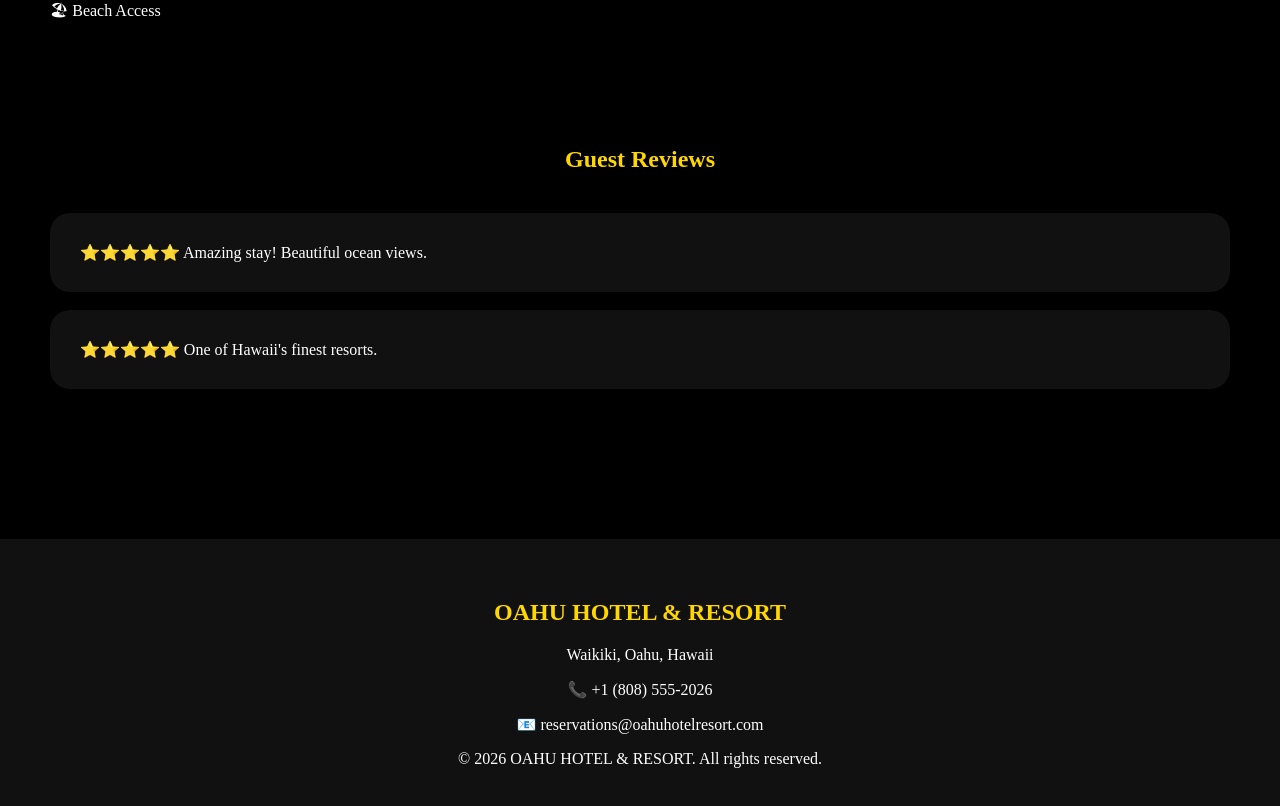
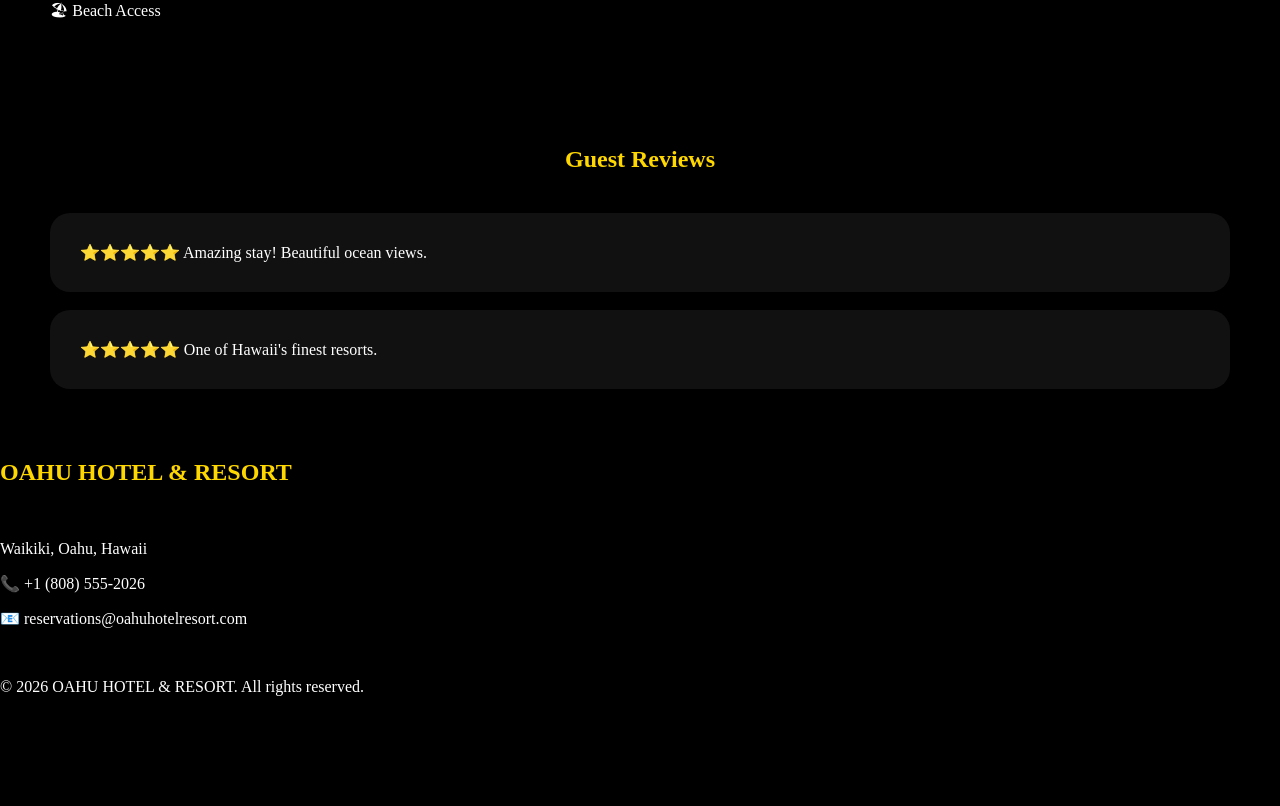
Before and after one commit to mbindaalphachia9-del/OHAU-HOTEL-RESORT, a Next.js app: page / in a window 1280 px wide. Shown: the part 1725-2531 px from the top of the page. After the commit the page ends 2437 px from the top, so only its background shows below. Built offline with nearby package versions, Linux system fonts and the light colour scheme.

Commit message:
Update Footer.tsx

```diff
--- a/app/components/Footer.tsx
+++ b/app/components/Footer.tsx
@@ -1,15 +1,9 @@
 export default function Footer() {
   return (
-    <footer
-      style={{
-        marginTop: "100px",
-        padding: "40px",
-        textAlign: "center",
-        backgroundColor: "#111",
-        color: "white",
-      }}
-    >
+    <footer>
       <h2 style={{ color: "gold" }}>OAHU HOTEL & RESORT</h2>
+
+      <br />
 
       <p>Waikiki, Oahu, Hawaii</p>
 
@@ -17,6 +11,8 @@ export default function Footer() {
 
       <p>📧 reservations@oahuhotelresort.com</p>
 
+      <br />
+
       <p>© 2026 OAHU HOTEL & RESORT. All rights reserved.</p>
     </footer>
   );
```
